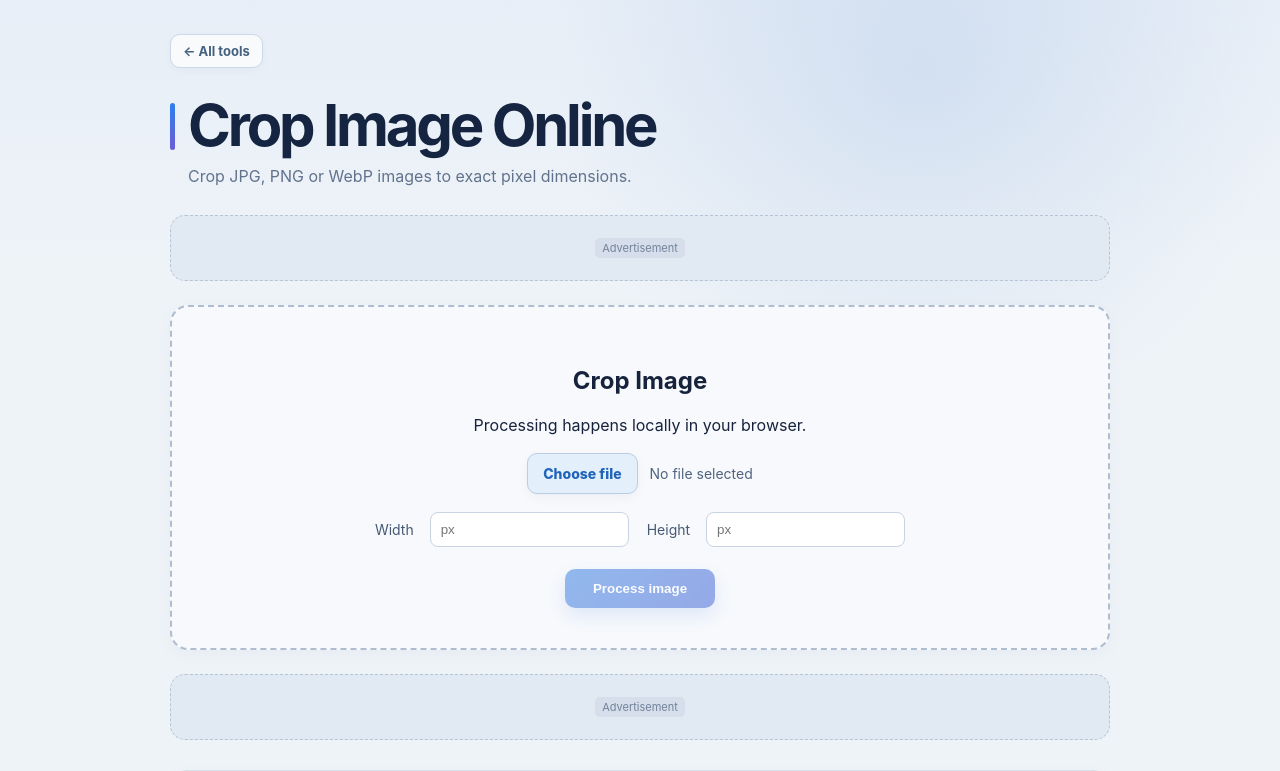
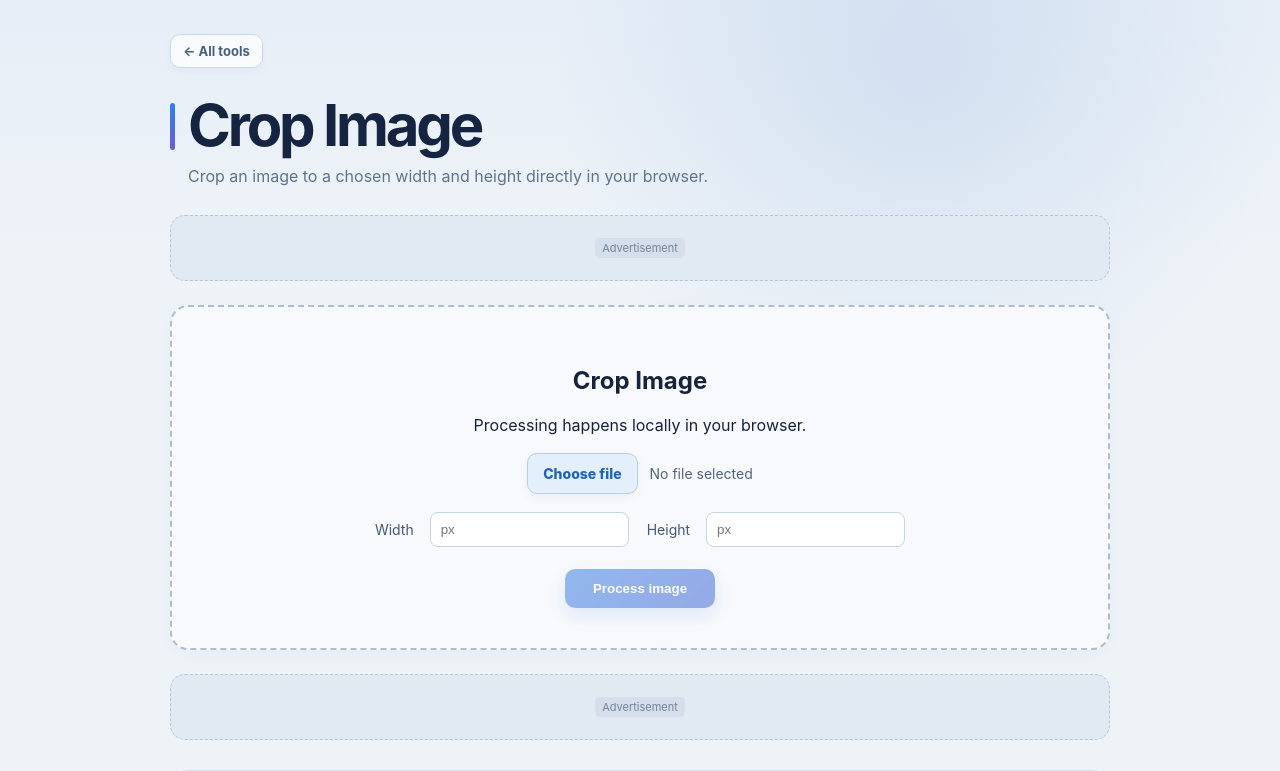
Before and after one commit to yiminggod1/pdf-tools, a Next.js app: page /pdf-tools/crop-image in a window 1280 px wide. Shown: the top 771 px of the page. Built offline with nearby package versions, Linux system fonts and the light colour scheme.

Commit message:
Expand image tool SEO content and internal links

```diff
--- a/app/crop-image/page.tsx
+++ b/app/crop-image/page.tsx
@@ -1,3 +1 @@
-import AdvancedImageTool from "../../components/AdvancedImageTool";import AdSlot from "../../components/AdSlot";import RelatedTools from "../../components/RelatedTools";
-export const metadata={title:"Crop Image Online",description:"Crop JPG, PNG or WebP images to exact pixel dimensions."};
-export default function Page(){return <main className="toolpage"><a href="/">← All tools</a><h1>Crop Image Online</h1><p className="lead">Crop JPG, PNG or WebP images to exact pixel dimensions.</p><AdSlot/><AdvancedImageTool mode="crop"/><AdSlot/><section className="content"><h2>How to use this tool</h2><p>Enter target width and height. The crop is centered and processed locally.</p><h2>Private browser processing</h2><p>The supported workflow runs in your browser, so the source file does not need to be uploaded to a conversion server.</p></section><RelatedTools/></main>}
+import AdvancedImageTool from "../../components/AdvancedImageTool";import AdSlot from "../../components/AdSlot";import RelatedTools from "../../components/RelatedTools";import ToolSeo from "../../components/ToolSeo";export const metadata={title:"Crop Image Online Free",description:"Crop JPG, PNG and WebP images online free in your browser. Choose a crop size and create a new image locally."};export default function Page(){return <main className="toolpage"><a href="/">← All tools</a><h1>Crop Image</h1><p className="lead">Crop an image to a chosen width and height directly in your browser.</p><AdSlot/><AdvancedImageTool mode="crop"/><AdSlot/><ToolSeo title="Crop images for websites, documents and social posts" intro="Create a new cropped image without sending the source file to a conversion server." useCases={["Trim unwanted borders","Prepare images for websites","Create consistent document images","Fit photos to a target size"]} links={[["Resize Image","/resize-image/"],["Compress Image","/compress-image/"],["Rotate Image","/rotate-image/"],["Convert Image","/convert-image/"]]} faq={[["Which formats can I crop?","The tool accepts JPG, PNG and WebP images."],["Does cropping upload my image?","The supported workflow runs locally in your browser."],["Does it change the original?","No. A new cropped image is created for download."],["Can I crop to exact dimensions?","You can enter width and height values in pixels."]]}/><RelatedTools/></main>}
```
